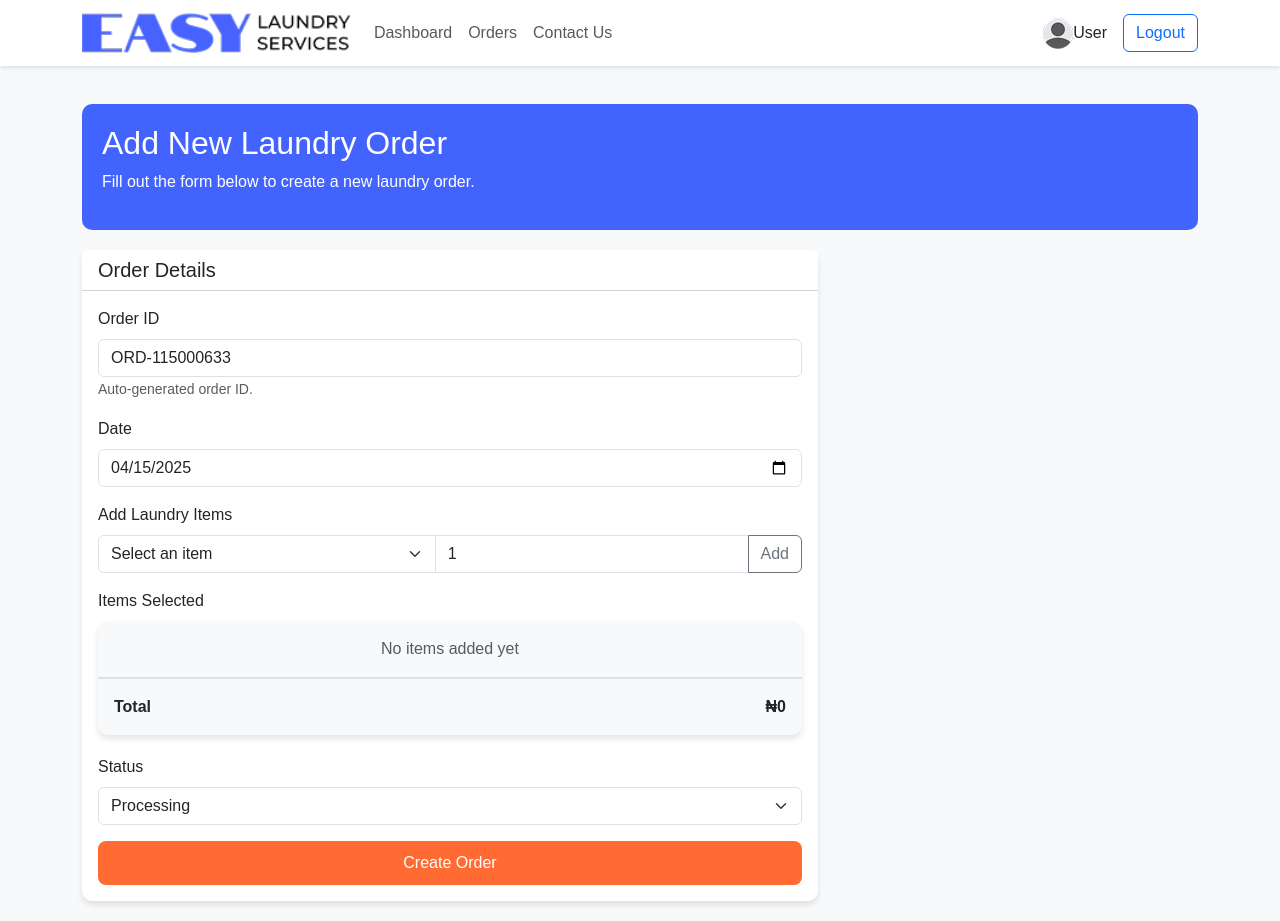
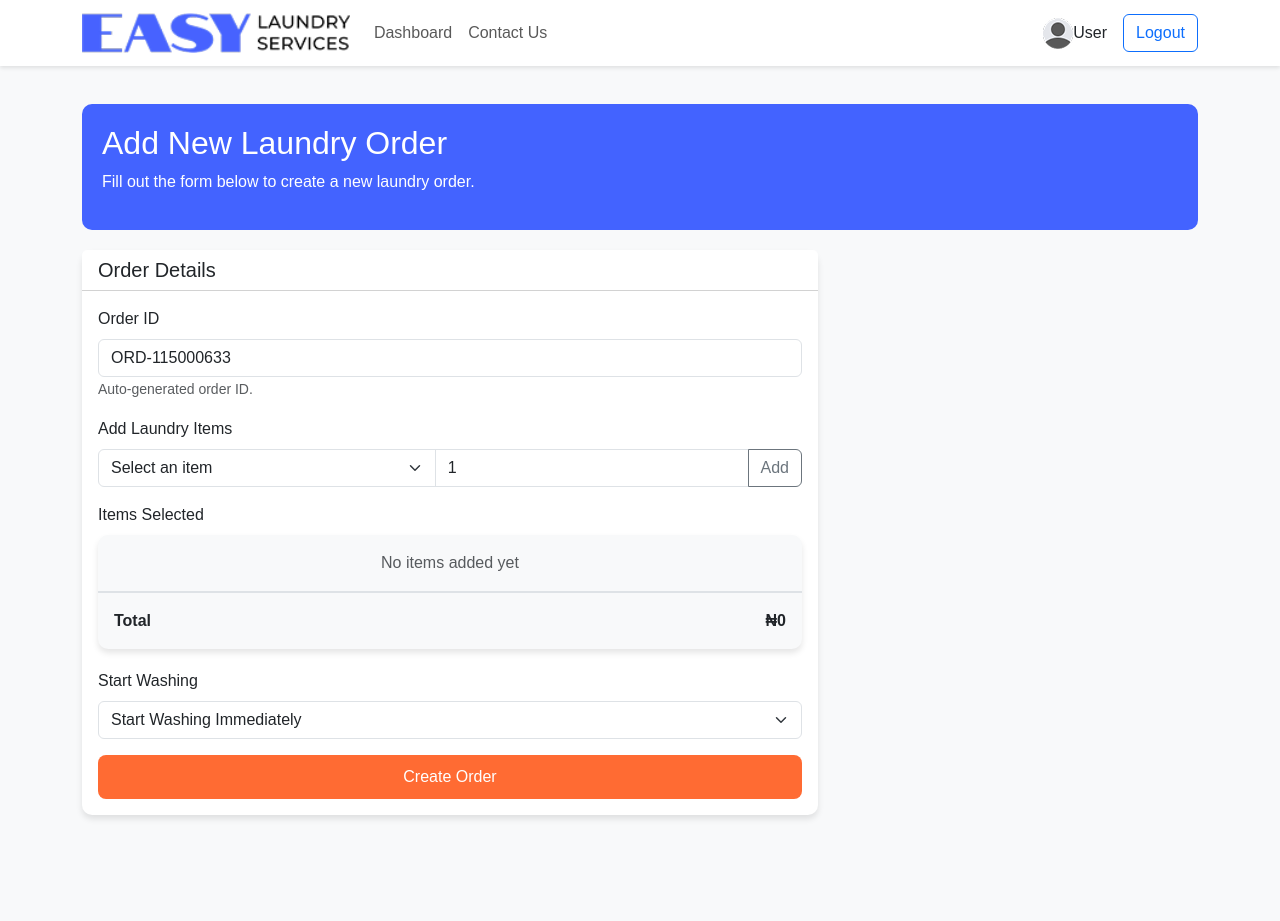
Before and after one commit to wale-techbro/EasyLaundry, a website: page public/add.html in a window 1280 px wide. After the commit the page ends 835 px from the top, so only its background shows below. Drawn offline with nearby package versions, Linux system fonts and the light colour scheme; no server answers.

Commit message:
Update add.html

```diff
--- a/public/add.html
+++ b/public/add.html
@@ -80,9 +80,6 @@
                         <a class="nav-link" href="home.html">Dashboard</a>
                     </li>
                     <li class="nav-item">
-                        <a class="nav-link" href="orders.html">Orders</a>
-                    </li>
-                    <li class="nav-item">
                         <a class="nav-link" href="contact.html">Contact Us</a>
                     </li>
                 </ul>
@@ -113,11 +110,6 @@
                                 <label for="orderID" class="form-label">Order ID</label>
                                 <input type="text" class="form-control" id="orderID" readonly>
                                 <small class="form-text text-muted">Auto-generated order ID.</small>
-                            </div>
-
-                            <div class="mb-3">
-                                <label for="orderDate" class="form-label">Date</label>
-                                <input type="date" class="form-control" id="orderDate" required>
                             </div>
 
                             <div class="mb-3">
@@ -155,10 +147,9 @@
                             </div>
 
                             <div class="mb-3">
-                                <label for="orderStatus" class="form-label">Status</label>
+                                <label for="orderStatus" class="form-label">Start Washing</label>
                                 <select class="form-select" id="orderStatus" required>
-                                    <option value="processing">Processing</option>
-                                    <option value="completed">Completed</option>
+                                    <option value="processing">Start Washing Immediately</option>
                                 </select>
                             </div>
 
@@ -207,9 +198,6 @@
 
         // Initialize form when page loads
         document.addEventListener('DOMContentLoaded', () => {
-            // Set current date
-            const today = new Date().toISOString().split('T')[0];
-            document.getElementById('orderDate').value = today;
 
             // Generate and set order ID
             document.getElementById('orderID').value = generateOrderID();
@@ -294,13 +282,11 @@
             }
 
             const orderID = document.getElementById('orderID').value;
-            const orderDate = document.getElementById('orderDate').value;
             const orderStatus = document.getElementById('orderStatus').value;
 
             try {
                 await db.collection("laundryItems").add({
                     orderID: orderID,
-                    date: orderDate,
                     items: items,
                     price: totalPrice,
                     status: orderStatus,
@@ -314,7 +300,7 @@
 
                 // Reset form after successful submission
                 setTimeout(() => {
-                    window.location.href = 'orders.html';
+                    window.location.href = 'home.html';
                 }, 2000);
 
             } catch (error) {
```
